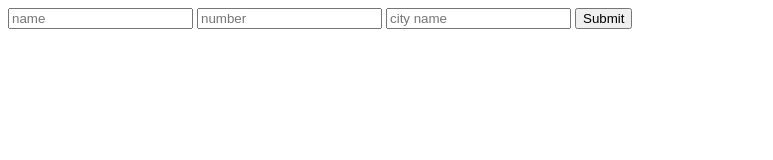
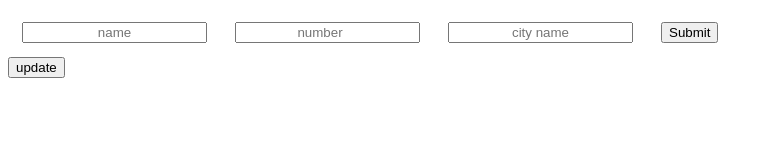
Before and after one commit to arghya-matrix/javaScript_17-08, a plain HTML site: page index.html in a window 1280 px wide. Shown: the whole page, without its empty margins (0-773 px from the left). Drawn offline with Linux system fonts and the light colour scheme.

Commit message:
Add files via upload

```diff
--- a/index.html
+++ b/index.html
@@ -4,13 +4,35 @@
     <meta charset="UTF-8">
     <meta name="viewport" content="width=device-width, initial-scale=1.0">
     <title>Document</title>
+    <style>
+        body {
+            color: aliceblue;
+        }
+        form {
+
+            display: flex;
+            text-align: center;
+        }
+        form input{
+            color: aliceblue;
+            margin: 14px;
+            text-align: center;
+            color: black;
+        }
+
+
+
+    </style>
 </head>
 <body>
     <form action="/person" method="POST">
         <input type="text" name="name" placeholder="name">
         <input type="number" name="age" placeholder = "number">
         <input type="text" name="city" placeholder="city name">
-        <input type="submit">
+        <input class="submit" type="submit">
     </form>
+    <div class="button">
+        <button type="button" onclick="update()"> update </button>
+    </div>
 </body>
 </html>
```
